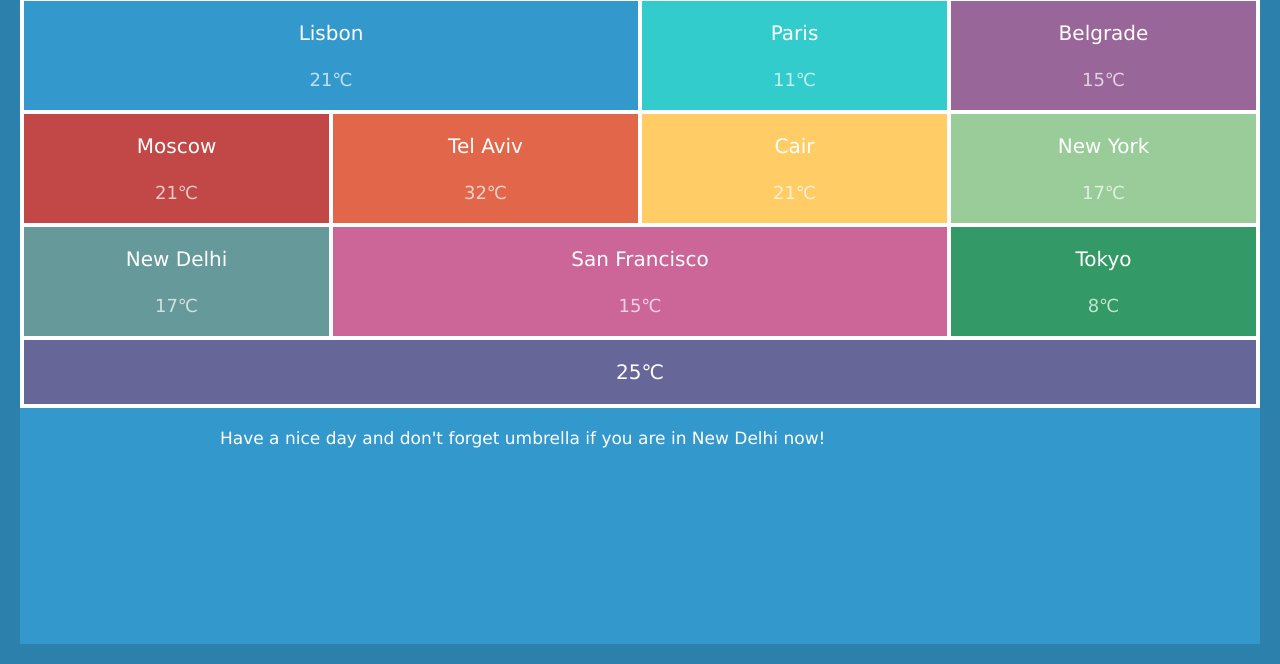
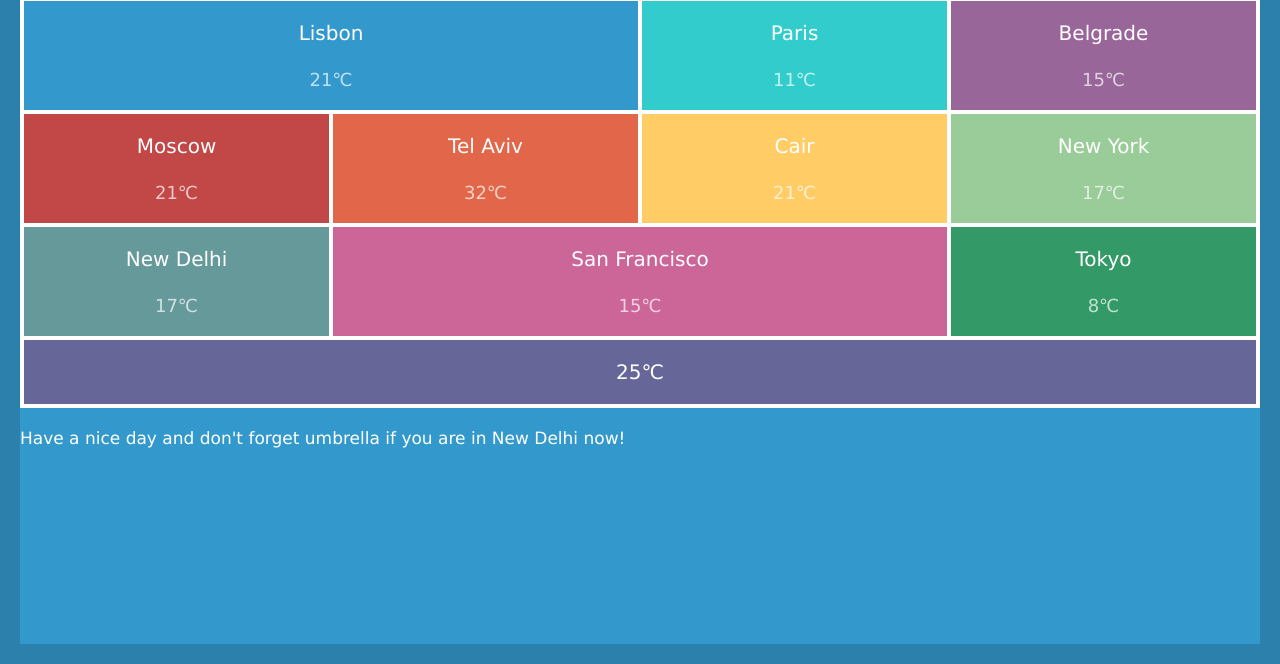
Before and after one commit to NastyaGavrilova/BeetRoot, a plain HTML site: page Home_Work7/index.html in a window 1280 px wide. Shown: the part 136-800 px from the top of the page. Drawn offline with Linux system fonts and the light colour scheme; some icons are missing.

Commit message:
Home Work 7

```diff
--- a/Home_Work7/style.css
+++ b/Home_Work7/style.css
@@ -26,10 +26,12 @@ body {
 
 /* размещение шапки */
 .weather-header {
+  /* max-width: 1170px; */
   padding: 20px 0 20px;
 }
 /* размешение и стилизация навигации */
 .navigation {
+  /* max-width: 1170px; */
   margin-top: 20px;
   border: 2px solid #fff;
   background-color: #fff;
@@ -57,7 +59,7 @@ h1 {
   list-style-type: none;
   font-size: 0;
   border: 2px solid #fff;
-  /* background-color: #fff; */
+  background-color: #fff;
 }
 
 /* при наведении на элемент списка все остальные становяться прозрачными */
@@ -141,6 +143,6 @@ h1 {
 
 /* подвал */
 .wether-footer {
-  margin: 20px 200px;
+  margin: 20px 0;
   font-size: 17px;
 }
```
